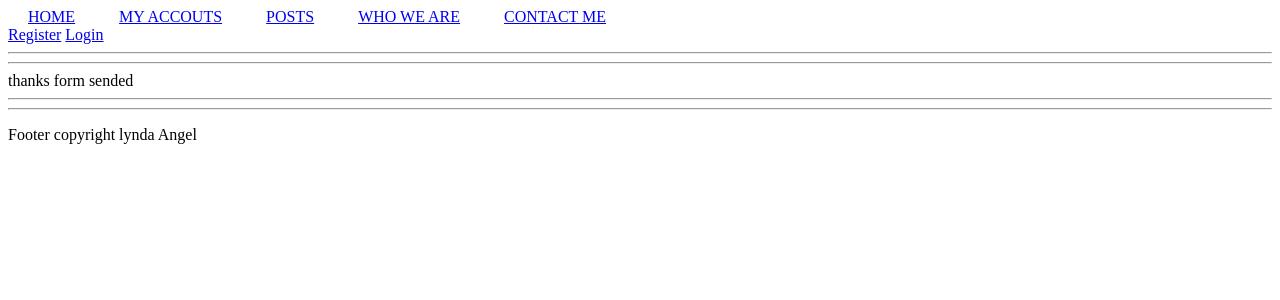
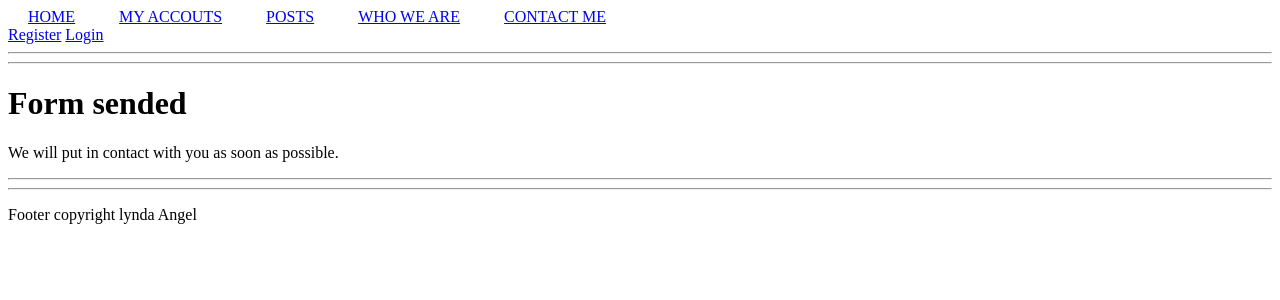
Before and after one commit to AcaoAngel/Oth, a Django app: template Contact/templates/thanks.html in a window 1280 px wide. Shown: the top 300 px of the page. Run offline with Django 3.2, Linux system fonts and the light colour scheme; the template is opened without the code that fills it, so the values that code supplies are empty.

Commit message:
some fixes in contact app htmls

```diff
--- a/Contact/forms.py
+++ b/Contact/forms.py
@@ -6,3 +6,4 @@ class Contact_form(forms.Form):
     subject=forms.CharField(label="Subject", required=True, max_length=35)
     email=forms.EmailField(label="Email", required=True, max_length=60)
     content=forms.CharField(label="Content", widget=forms.Textarea)
+    file=forms.FileField()
--- a/Contact/templates/contact.html
+++ b/Contact/templates/contact.html
@@ -3,6 +3,7 @@
 {% block title %} Contact {% endblock %}
 
 {% block content %}
+
 <body>
     <div>
         <form action="/contact/" method="POST">
--- a/Contact/templates/thanks.html
+++ b/Contact/templates/thanks.html
@@ -3,5 +3,6 @@
 {% block title %} Contact {% endblock %}
 
 {% block content %}
-thanks form sended
+<h1>Form sended</h1>
+<p>We will put in contact with you as soon as possible.</p>
 {% endblock %}
--- a/Post/templates/detail.html
+++ b/Post/templates/detail.html
@@ -16,7 +16,7 @@
         {{post.content}}
 
         <hr>
-        <a href="#">Edit Post</a>
+        <a href="{% url 'Post:edit_post' post.id %}">Edit Post</a>
 
     {% endblock %}
 
```
